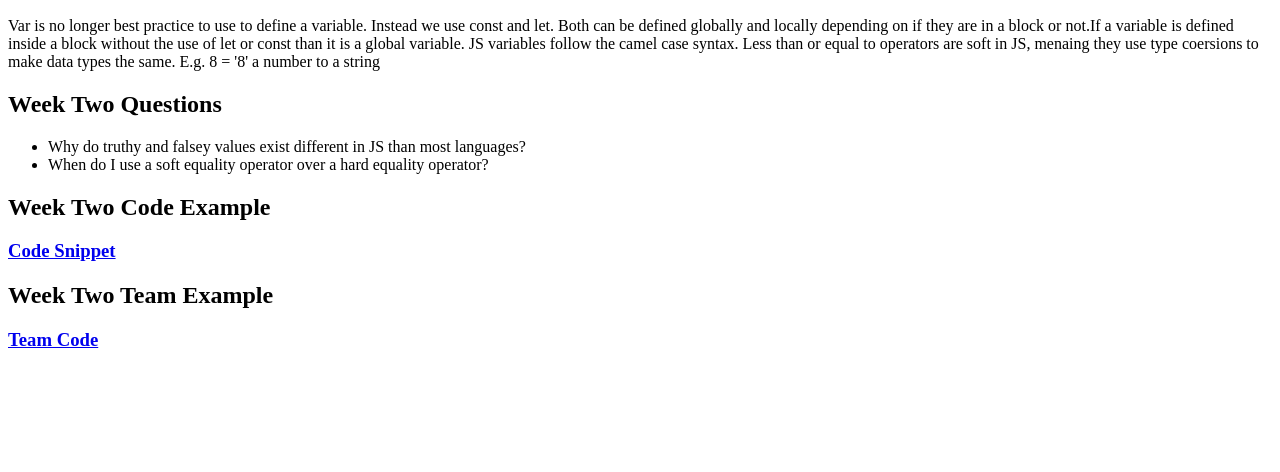
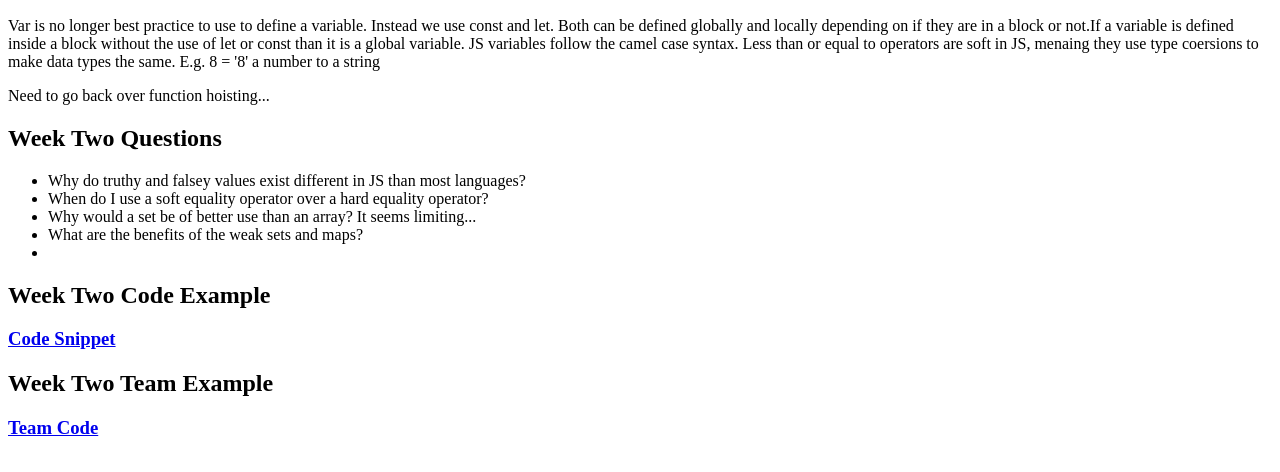
Before and after one commit to jerober/WDD-330-Portfolio, a plain HTML site: page week2/index.html in a window 1280 px wide. Shown: the part 110-582 px from the top of the page. Drawn offline with Linux system fonts and the light colour scheme.

Commit message:
Week 2 Updates

```diff
--- a/week2/index.html
+++ b/week2/index.html
@@ -9,11 +9,15 @@
 <body>
     <h1>WDD Portfolio</h1>
     <h2>Week Two Notes</h2>
-    <p>Var is no longer best practice to use to define a variable. Instead we use const and let. Both can be defined globally and locally depending on if they are in a block or not.If a variable is defined inside a block without the use of let or const than it is a global variable. JS variables follow the camel case syntax. Less than or equal to operators are soft in JS, menaing they use type coersions to make data types the same. E.g. 8 = '8' a number to a string</p>
+    <p>Var is no longer best practice to use to define a variable. Instead we use const and let. Both can be defined globally and locally depending on if they are in a block or not.If a variable is defined inside a block without the use of let or const than it is a global variable. JS variables follow the camel case syntax. Less than or equal to operators are soft in JS, menaing they use type coersions to make data types the same. E.g. 8 = '8' a number to a string </p>
+    <p>Need to go back over function hoisting...</p>
     <h2>Week Two Questions</h2>
     <ul>
         <li>Why do truthy and falsey values exist different in JS than most languages?</li>
         <li>When do I use a soft equality operator over a hard equality operator?</li>
+        <li>Why would a set be of better use than an array? It seems limiting...</li>
+        <li>What are the benefits of the weak sets and maps?</li>
+        <li></li>
     </ul>
     <h2>Week Two Code Example</h2>
     <h3><a href="/week2/code-example/index.html">Code Snippet</a></h3>
```
